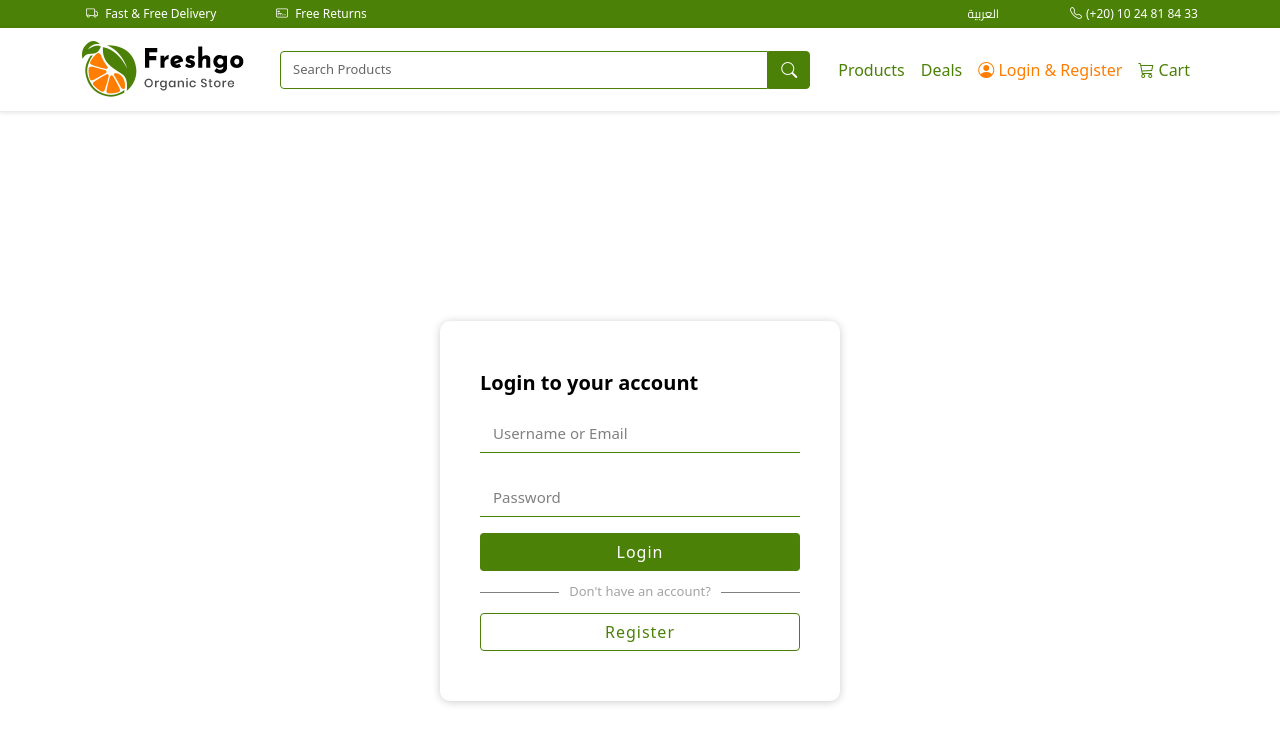
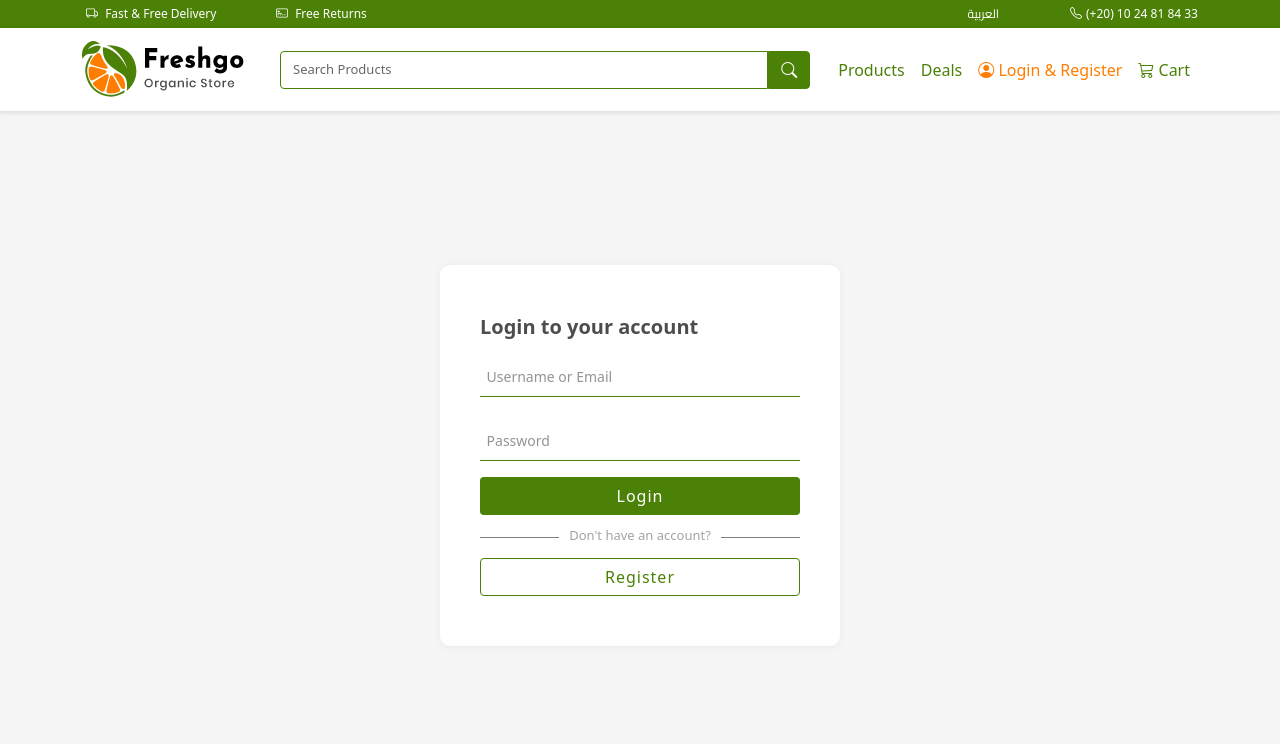
Before and after one commit to Kbadr1/ecommerce, a React (Create React App) app: page /login in a window 1280 px wide. Shown: the top 744 px of the page. Built offline with nearby package versions, Linux system fonts and the light colour scheme; some icons are missing.

Commit message:
login design fix

```diff
--- a/public/assets/locales/ar/translation.json
+++ b/public/assets/locales/ar/translation.json
@@ -47,7 +47,7 @@
   "login": {
     "title": "تسجيل الدخول إلى حسابك",
     "error": "اسم المستخدم أو كلمة المرور خاطئة!",
-    "email_label": "البريد لالكتروني او اسم المستخدم",
+    "email_label": "البريد الالكتروني او اسم المستخدم",
     "email_error": "الرجاء إدخال البريد الالكتروني او اسم المستخدم",
     "password_label": "كلمة المرور",
     "password_error": "الرجاء إدخال كلمة المرور",
--- a/src/pages/login/Form.js
+++ /dev/null
@@ -1,75 +0,0 @@
-import React from "react";
-import { Link } from "react-router-dom";
-
-const Form = ({
-  t,
-  identifier,
-  handleIdentifierChange,
-  password,
-  handlePasswordChange,
-  loginSubmit,
-  loginLoading,
-  loginError,
-  labelDir,
-  invalidIconDir,
-}) => {
-  return (
-    <form className="needs-validation" noValidate onSubmit={loginSubmit}>
-      <div className={`${loginError ? "login-error" : "d-none"}`}>
-        <h6>{t("login.error")}</h6>
-      </div>
-      <h5>{t("login.title")}</h5>
-      <div className={`form-floating  mb-3`}>
-        <input
-          type="text"
-          className={`form-control ${invalidIconDir}`}
-          id="email"
-          value={identifier}
-          onChange={handleIdentifierChange}
-          placeholder="name@example.com"
-          required
-        />
-        <label className={labelDir} htmlFor="email">
-          {t("login.email_label")}
-        </label>
-        <div className="invalid-feedback ">{t("login.email_error")}</div>
-      </div>
-      <div className={`form-floating  mb-3`}>
-        <input
-          value={password}
-          onChange={handlePasswordChange}
-          type="password"
-          className={`form-control ${invalidIconDir}`}
-          id="password"
-          placeholder="password"
-          required
-        />
-        <label className={labelDir} htmlFor="password">
-          {t("login.password_label")}
-        </label>
-        <div className="invalid-feedback">{t("login.password_error")}</div>
-      </div>
-      <button className="btn login-button" type="submit">
-        {loginLoading ? (
-          <>
-            <span
-              class="spinner-border spinner-border-sm"
-              role="status"
-              aria-hidden="true"
-            ></span>
-          </>
-        ) : (
-          t("login.login_button")
-        )}
-      </button>
-      <p className="question">
-        <span>{t("login.no_account")}</span>
-      </p>
-      <Link className="btn" to="/register">
-        {t("login.register_button")}
-      </Link>
-    </form>
-  );
-};
-
-export default Form;
--- a/src/pages/login/Login.js
+++ b/src/pages/login/Login.js
@@ -4,7 +4,7 @@ import { useHistory } from "react-router";
 import { useTranslation } from "react-i18next";
 import { useDispatch, useSelector } from "react-redux";
 import { login } from "../../redux/actions/loginActions";
-import Form from "./Form";
+import { Link } from "react-router-dom";
 
 const Login = () => {
   const dispatch = useDispatch();
@@ -14,24 +14,11 @@ const Login = () => {
   const [identifier, setIdentifier] = useState("");
   const [password, setPassword] = useState("");
 
-  const [labelDir, setLabelDir] = useState("");
-  const [invalidIconDir, setInvalidIconDir] = useState("");
-
   const currentLanguage = useSelector(
     (state) => state.i18Reducer.currentLanguage
   );
   const loginLoading = useSelector((state) => state.authReducer.loginLoading);
   const loginError = useSelector((state) => state.authReducer.loginError);
-
-  const manageLabelDir = () => {
-    if (currentLanguage.dir === "ltr") {
-      setLabelDir("en-label");
-      setInvalidIconDir("en-invalid-icon");
-    } else {
-      setLabelDir("ar-label");
-      setInvalidIconDir("ar-invalid-icon");
-    }
-  };
 
   const handleIdentifierChange = (e) => {
     setIdentifier(e.target.value);
@@ -65,23 +52,97 @@ const Login = () => {
 
   useEffect(() => {
     handleFormValidation();
-    manageLabelDir();
-  }, [currentLanguage]);
+  }, []);
 
   return (
-    <div className="Login container">
-      <Form
-        t={t}
-        identifier={identifier}
-        handleIdentifierChange={handleIdentifierChange}
-        password={password}
-        handlePasswordChange={handlePasswordChange}
-        loginSubmit={loginSubmit}
-        loginLoading={loginLoading}
-        loginError={loginError}
-        labelDir={labelDir}
-        invalidIconDir={invalidIconDir}
-      />
+    <div className="Login">
+      <div className="container form-container">
+        <form className="needs-validation" noValidate onSubmit={loginSubmit}>
+          <div className={`${loginError ? "login-error" : "d-none"}`}>
+            <h6>{t("login.error")}</h6>
+          </div>
+          <h5>{t("login.title")}</h5>
+          <div
+            className={`form-floating ${
+              currentLanguage.dir === "ltr"
+                ? "en-form-floating"
+                : "ar-form-floating"
+            } mb-3`}
+          >
+            <input
+              type="text"
+              className={`form-control ${
+                currentLanguage.dir === "ltr"
+                  ? "en-invalid-icon"
+                  : "ar-invalid-icon"
+              }`}
+              id="email"
+              value={identifier}
+              onChange={handleIdentifierChange}
+              placeholder="name@example.com"
+              required
+            />
+            <label
+              className={
+                currentLanguage.dir === "ltr" ? "en-label" : "ar-label"
+              }
+              htmlFor="email"
+            >
+              {t("login.email_label")}
+            </label>
+            <div className="invalid-feedback ">{t("login.email_error")}</div>
+          </div>
+          <div
+            className={`form-floating ${
+              currentLanguage.dir === "ltr"
+                ? "en-form-floating"
+                : "ar-password-form-floating"
+            } mb-3`}
+          >
+            <input
+              value={password}
+              onChange={handlePasswordChange}
+              type="password"
+              className={`form-control ${
+                currentLanguage.dir === "ltr"
+                  ? "en-invalid-icon"
+                  : "ar-invalid-icon"
+              }`}
+              id="password"
+              placeholder="password"
+              required
+            />
+            <label
+              className={
+                currentLanguage.dir === "ltr" ? "en-label" : "ar-label"
+              }
+              htmlFor="password"
+            >
+              {t("login.password_label")}
+            </label>
+            <div className="invalid-feedback">{t("login.password_error")}</div>
+          </div>
+          <button className="btn login-button" type="submit">
+            {loginLoading ? (
+              <>
+                <span
+                  class="spinner-border spinner-border-sm"
+                  role="status"
+                  aria-hidden="true"
+                ></span>
+              </>
+            ) : (
+              t("login.login_button")
+            )}
+          </button>
+          <p className="question">
+            <span>{t("login.no_account")}</span>
+          </p>
+          <Link className="btn" to="/register">
+            {t("login.register_button")}
+          </Link>
+        </form>
+      </div>
     </div>
   );
 };
--- a/src/pages/login/login.css
+++ b/src/pages/login/login.css
@@ -1,35 +1,43 @@
 @import "../../styles//variables.css";
 
 .Login {
-   display: flex;
+   background-color: #F5F5F5;
+}
+
+.Login .form-container {
+  display: flex;
    justify-content:center ;
    align-items: center;
-   height: 100vh;
+   height: calc(100vh - 111px);
 }
 
 .Login form {
   width: 400px;
   background-color: white;
   border-radius: 10px;
-  box-shadow: 0 1px 8px 0 rgba(0, 0, 0, 0.2);
+  box-shadow: 0 1px 8px 0 rgba(0, 0, 0, 0.05);
   padding: 50px 40px;
 }
 
 .Login form h5 {
+  color: #4D4D4D;
+  margin: 0 0 10px 0;
   font-weight: 700;
-  color: black;
-  margin: 0 0 10px 0;
 }
 
 .Login form label {
-  color: gray;
-  font-size: 15px;
+  color: #4D4D4D;
+  opacity: 0.6;
+  font-size: 14px;
+  padding: 1rem 0.35rem
 }
 .Login form .form-control {
   height: 3rem;
-  font-size: 14px;
+  font-size: 15px;
+  font-weight: 500;
   outline: none !important;
   box-shadow: none !important;
+  padding: 1rem 0.5rem;
 }
 
 .Login form input {
@@ -90,7 +98,7 @@
   text-align: center;
   width: 100%;
   color: #dc3545;
-  background-color: #f3c8cc;
+  background-color: #f5d2d6;
   border-radius: 5px;
   margin-bottom: 30px;
 }
@@ -116,3 +124,26 @@
 .en-invalid-icon.is-invalid, .was-validated .en-invalid-icon:invalid{
   background-position: right calc(.375em + .1875rem) center;
 }
+
+
+.Login .en-form-floating>.form-control:focus~label, .en-form-floating>.form-control:not(:placeholder-shown)~label, .en-form-floating>.form-select~label {
+  opacity: 1;
+  transform: scale(.75) translateY(-0.8rem) translateX(0.15rem);
+}
+.Login .ar-form-floating>.form-control:focus~label, .ar-form-floating>.form-control:not(:placeholder-shown)~label, .ar-form-floating>.form-select~label {
+  opacity: 1;
+  transform: scale(.75) translateY(-0.8rem) translateX(4.15rem);
+}
+.Login .ar-password-form-floating>.form-control:focus~label, .ar-password-form-floating>.form-control:not(:placeholder-shown)~label, .ar-password-form-floating>.form-select~label {
+  opacity: 1;
+  transform: scale(.75) translateY(-0.8rem) translateX(1.45rem);
+}
+
+
+
+/* Extra small devices (phones, 576px and down) */
+@media only screen and (max-width: 576px) {
+  .Login form {
+    padding: 50px 20px;
+  }
+}
```
